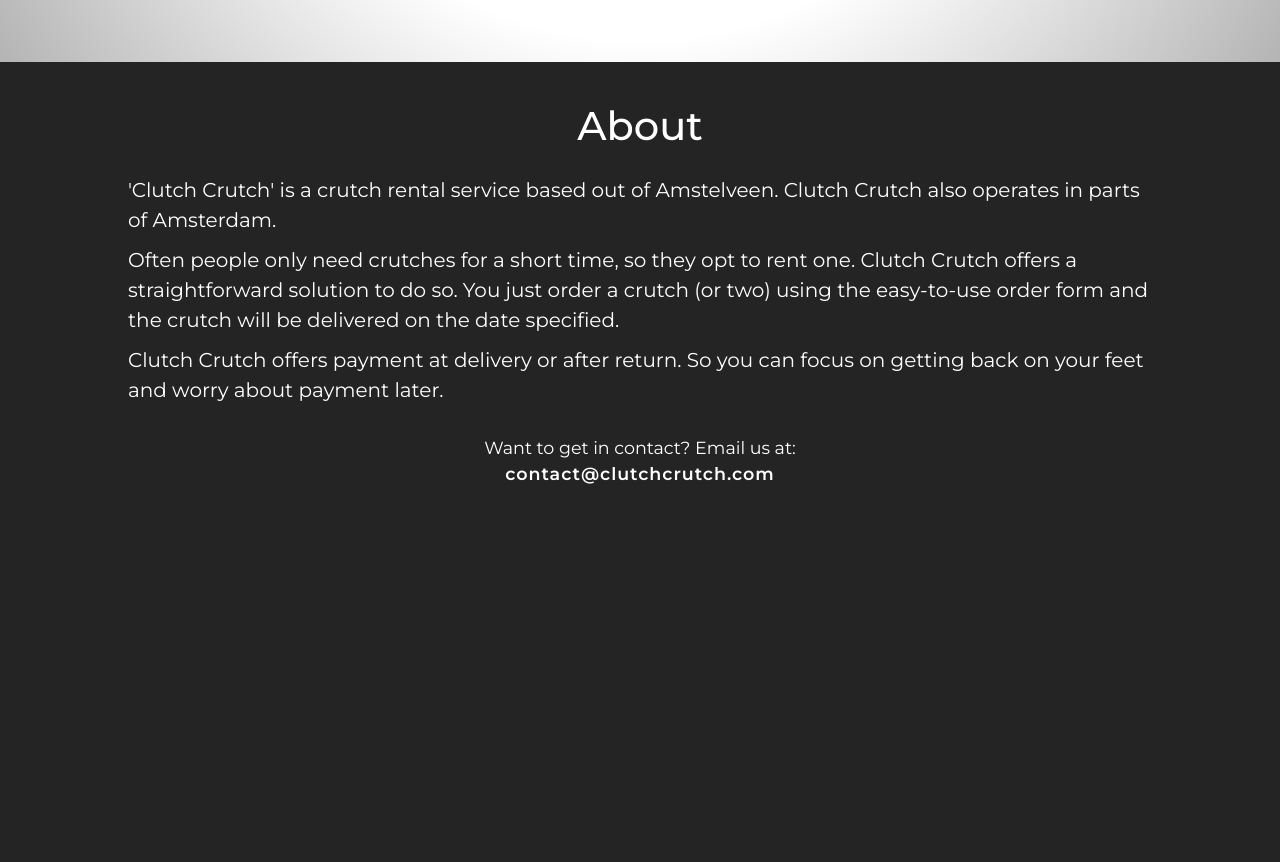
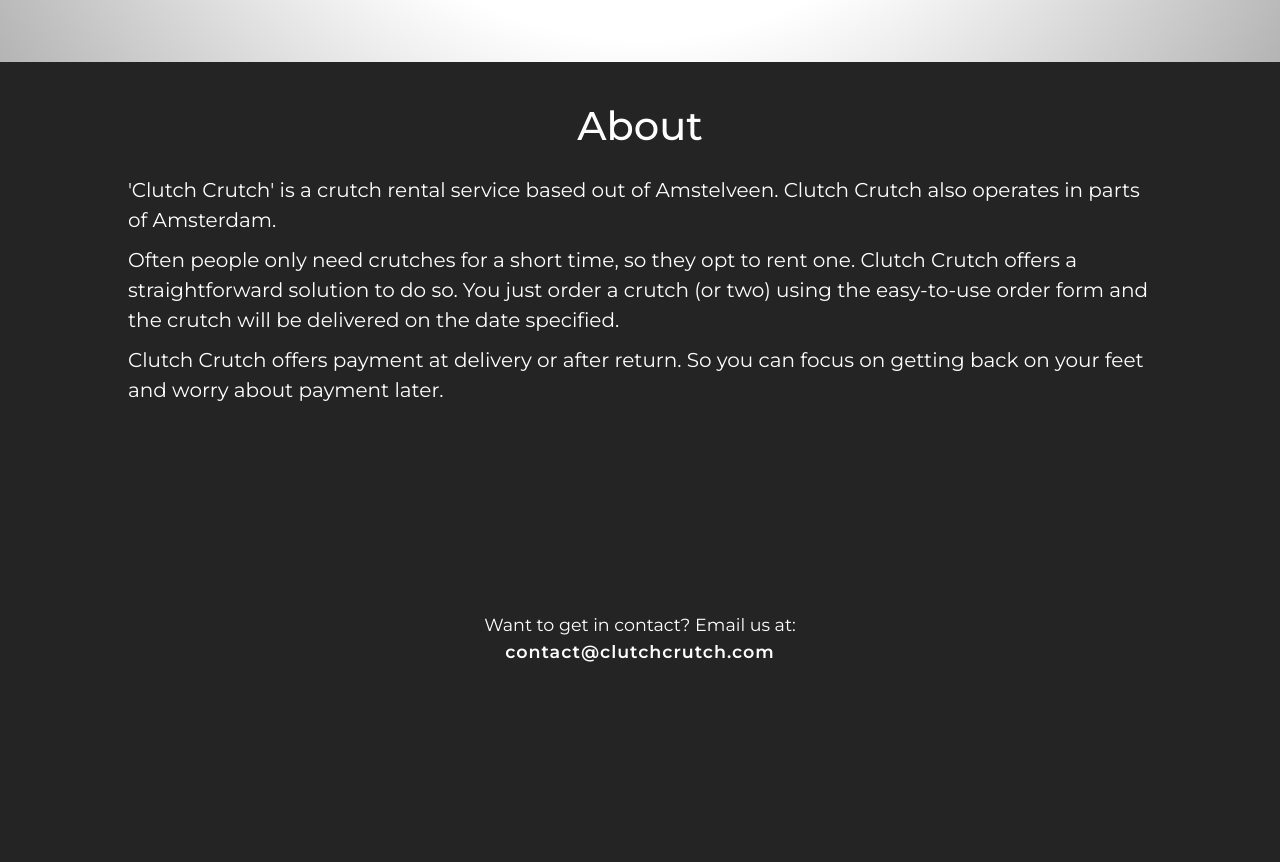
Before and after one commit to jadenaccord/crutch-rental, a plain HTML site: page client/index.html in a window 1280 px wide. Shown: the part 2338-3200 px from the top of the page. Drawn offline with nearby package versions, Linux system fonts and the light colour scheme.

Commit message:
About scaling

```diff
--- a/client/index.html
+++ b/client/index.html
@@ -104,6 +104,7 @@
         <section class="about" id="about">
             <h2>About</h2>
             <div class="text-container">
+                <div class="paragraph-container">
                     <p>'Clutch Crutch' is a crutch rental service based out of Amstelveen. Clutch Crutch also operates in
                         parts of Amsterdam.</p>
                     <p>Often people only need crutches for a short time, so they opt to rent one. Clutch Crutch offers a
@@ -111,7 +112,10 @@
                         and the crutch will be delivered on the date specified.</p>
                     <p>Clutch Crutch offers payment at delivery or after return. So you can focus on getting back on your
                         feet and worry about payment later.</p>
+                </div>
+                <div class="contact-container">
                     <p class="contact">Want to get in contact? Email us at:<br> <a href="mailto:contact@clutchcrutch.com">contact@clutchcrutch.com</a></p>
+                </div>
             </div>
         </section>
     </main>
--- a/client/styles/_about.scss
+++ b/client/styles/_about.scss
@@ -17,16 +17,33 @@
         letter-spacing: 0.1rem;
     }
 
+    display: flex;
+    flex-direction: column;
+
     .text-container {
+        flex-grow: 1;
         width: 80%;
         margin: auto;
         p {
             color: white;
         }
         .contact {
-            padding-top: 2rem;
             text-align: center;
             font-size: 1.75rem;
         }
+        display: flex;
+        flex-direction: column;
+        justify-content: space-between;
+        .contact-container {
+            flex-grow: 1;
+            display: flex;
+            flex-direction: column;
+            .contact {
+                align-self: center;
+                justify-self: flex-start;
+                margin: auto;
+                padding-top: 0;
+            }
+        }
     }
 }
```
Also changed, not shown: client/styles/style.css, 1 other file. Lines whose indentation alone changed are shown as unchanged.
